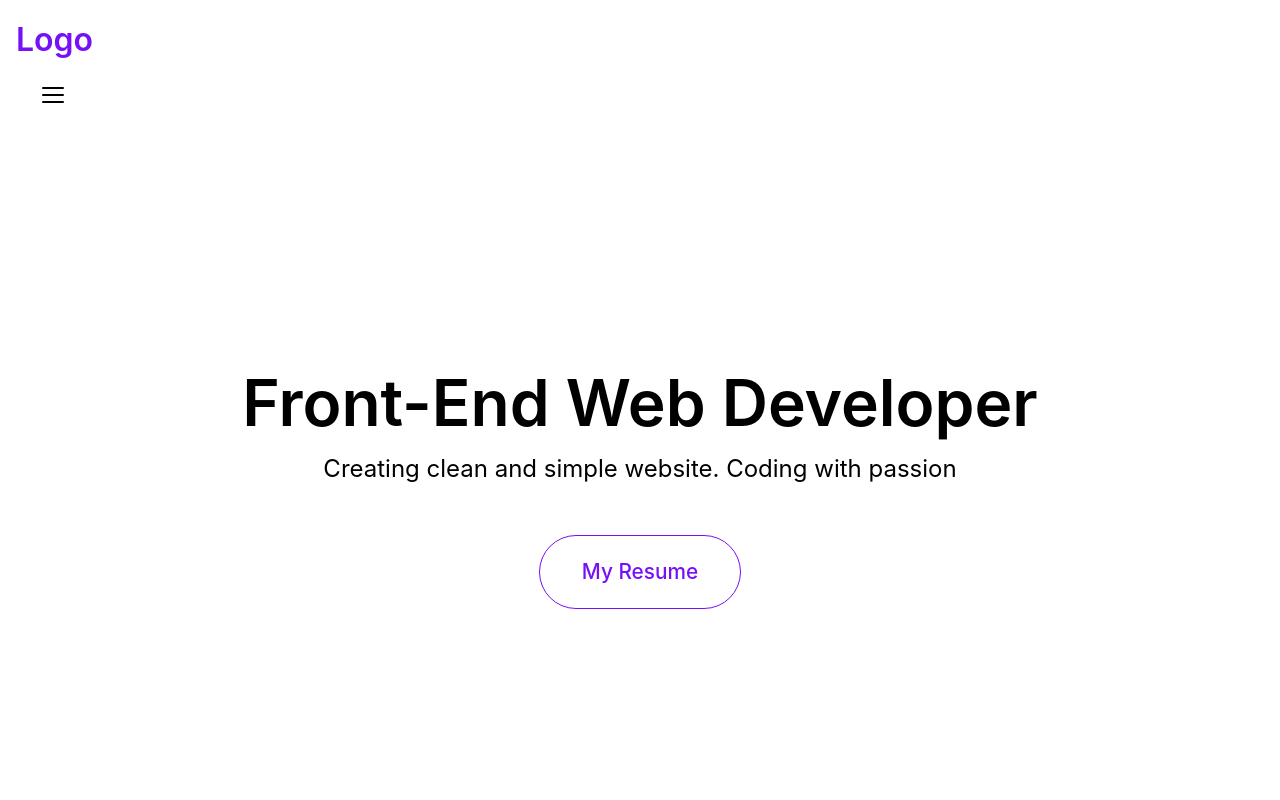
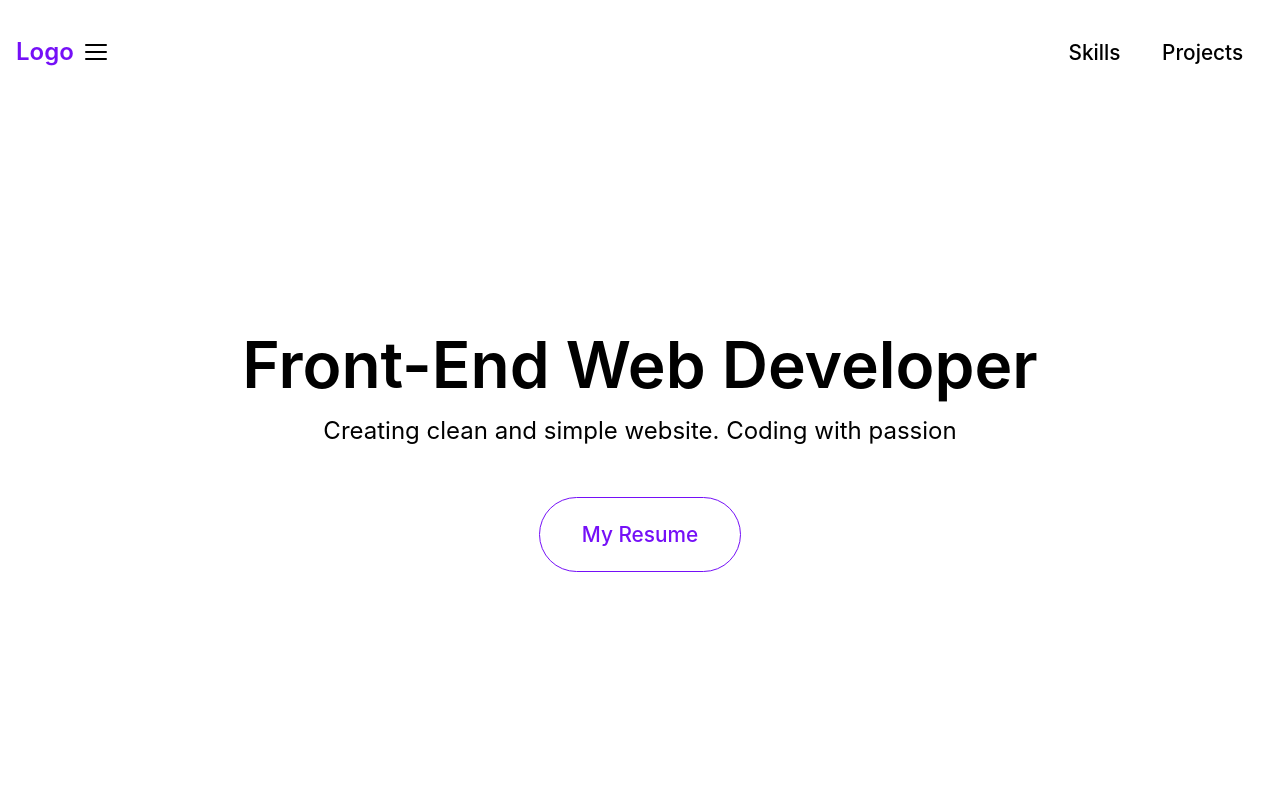
Before and after one commit to jeffagregado/portfoliov2, a Next.js app: page / in a window 1280 px wide. Shown: the top 800 px of the page. Built offline with nearby package versions, Linux system fonts and the light colour scheme.

Commit message:
updated Nav styles & fix responsive

```diff
--- a/components/Nav.tsx
+++ b/components/Nav.tsx
@@ -30,19 +30,22 @@ export const Nav = () => {
 
   return (
     <Container id="home">
-      <header className={navStyle.navMain}>
-        <div className={navStyle.logo}>
+      <header className={navStyle['nav-header']}>
+        <div>
+          <div className={navStyle['nav-logo']}>
             <Link href="/">
               <a>Logo</a>
             </Link>
           </div>
           <NavBurger onClick={handleNavCollapsed} />
-        <nav>
-          <ul
+        </div>
+
+        <nav
           className={`${navStyle['nav-list']} ${
-              isNavCollapsed ? navStyle['collapse-active'] : navStyle.collapse
+            isNavCollapsed ? navStyle['collapse--active'] : navStyle.collapse
           }`}
         >
+          <ul>
             {navItems.map((navItem) => (
               <li key={navItem.id}>
                 <Link href={navItem.link}>
--- a/styles/Nav.module.scss
+++ b/styles/Nav.module.scss
@@ -1,78 +1,82 @@
 @import './Utilities/mixins';
 
-.navMain {
+@import './Utilities/mixins';
+
+.nav-header {
   margin: 1em 0;
-  display: flex;
-  flex-direction: column;
-  overflow: hidden;
 
-  @screen lg {
-    flex-direction: row;
-    justify-content: space-between;
-  }
-
-  & > .logo {
-    @include font(2rem, 600);
+  div {
     display: flex;
     justify-content: space-between;
     align-items: center;
-    color: $primary;
-    flex-grow: 5;
   }
 
-  .nav-list {
+  > div > .nav-logo {
+    @include font($fontTitle, 600);
+    color: $primary;
+  }
+
+  > .nav-list {
+    max-height: 0;
+    transition: max-height 300ms ease-in-out;
+    /* transform: scale(1, 0);
+    transform-origin: top;
+    transition: transform 300ms ease-in-out; */
+
+    > ul {
       display: flex;
       flex-direction: column;
       justify-content: center;
       align-items: center;
-    overflow: hidden;
-    transition: max-height 0.3s ease;
+      width: 100%;
 
-    li {
-      @include font(1.3rem);
-      display: flex;
-      align-items: center;
-      justify-content: center;
-      margin: 1rem 0;
+      > li {
+        @include font(1.3rem, 500);
+        padding: 1em;
+
+        > a {
           cursor: pointer;
-      transition: 0.5s ease;
-      color: black;
-      width: 100%;
+          transition: 300ms ease-in-out;
+          opacity: 0;
+          transition: opacity 100ms ease-in-out;
 
           &:hover {
             color: $primary;
           }
-
-      .nav--active {
-        color: $primary;
         }
-
-      &:last-child {
-        box-shadow: 0 5px 5px 0 rgb(233 240 243 / 50%), 0 1px 0 0 #e6ecf8;
       }
     }
 
-    &.collapse {
-      max-height: 0;
+    &.collapse--active {
+      max-height: 21vh;
+      transition: max-height 300ms ease-in-out;
+      /* transform: scale(1, 1);
+      transition: transform 300ms ease-in-out; */
 
-      @screen lg {
-        max-height: 280px;
+      a {
+        opacity: 1;
+        transition: opacity 250ms ease-in-out 300ms;
+      }
+    }
   }
 }
 
-    &.collapse-active {
-      max-height: 280px;
+@media screen and (min-width: $lg) {
+  .nav-header {
+    display: flex;
+    justify-content: space-between;
+
+    > .nav-list {
+      max-height: 5em;
+      flex-direction: row;
+      /* transform: scale(1, 1); */
+
+      > ul {
+        flex-direction: row;
       }
 
-    @screen lg {
-      display: flex;
-      flex-direction: row;
-      flex: 1 1 20%;
-
-      li {
-        flex-grow: 1;
-        &:last-child {
-          box-shadow: none;
+      > ul > li > a {
+        opacity: 1;
       }
     }
   }
@@ -81,7 +85,6 @@
 /* nav button */
 .nav-toggle {
   padding: 9px 10px;
-    margin: 8px 15px;
   border: 1px solid transparent;
 
   .nav-icon {
@@ -97,4 +100,3 @@
     display: none;
   }
 }
-}
--- a/styles/NavRes.module.scss
+++ b/styles/NavRes.module.scss
@@ -0,0 +1,81 @@
+@import './Utilities/mixins';
+
+.nav-header {
+  margin: 1em 0;
+
+  div {
+    display: flex;
+    justify-content: space-between;
+    align-items: center;
+  }
+
+  > div > .nav-logo {
+    @include font($fontTitle, 600);
+    color: $primary;
+  }
+
+  > .nav-list {
+    max-height: 0;
+    transition: max-height 300ms ease-in-out;
+    /* transform: scale(1, 0);
+    transform-origin: top;
+    transition: transform 300ms ease-in-out; */
+
+    > ul {
+      display: flex;
+      flex-direction: column;
+      justify-content: center;
+      align-items: center;
+      width: 100%;
+
+      > li {
+        @include font(1.3rem, 500);
+        padding: 1em;
+
+        > a {
+          cursor: pointer;
+          transition: 300ms ease-in-out;
+          opacity: 0;
+          transition: opacity 100ms ease-in-out;
+
+          &:hover {
+            color: $primary;
+          }
+        }
+      }
+    }
+
+    &.collapse--active {
+      max-height: 21vh;
+      transition: max-height 300ms ease-in-out;
+      /* transform: scale(1, 1);
+      transition: transform 300ms ease-in-out; */
+
+      a {
+        opacity: 1;
+        transition: opacity 250ms ease-in-out 300ms;
+      }
+    }
+  }
+}
+
+@media screen and (min-width: $lg) {
+  .nav-header {
+    display: flex;
+    justify-content: space-between;
+
+    > .nav-list {
+      max-height: 5em;
+      flex-direction: row;
+      /* transform: scale(1, 1); */
+
+      > ul {
+        flex-direction: row;
+      }
+
+      > ul > li > a {
+        opacity: 1;
+      }
+    }
+  }
+}
--- a/styles/Section.module.scss
+++ b/styles/Section.module.scss
@@ -9,7 +9,7 @@
   &.sectHome {
     flex-direction: column;
     height: 85vh;
-    margin-bottom: 0;
+    margin-bottom: 1em;
 
     .sectHome-hero {
       text-align: center;
--- a/styles/Utilities/_variables.scss
+++ b/styles/Utilities/_variables.scss
@@ -8,6 +8,6 @@ $fontPara: 1rem;
 // screens
 $xs: 320px;
 $sm: 400px;
-$md: 620px;
+$md: 640px;
 $lg: 1024px;
 $xl: 1440px;
```
Lines whose indentation alone changed are shown as unchanged.
